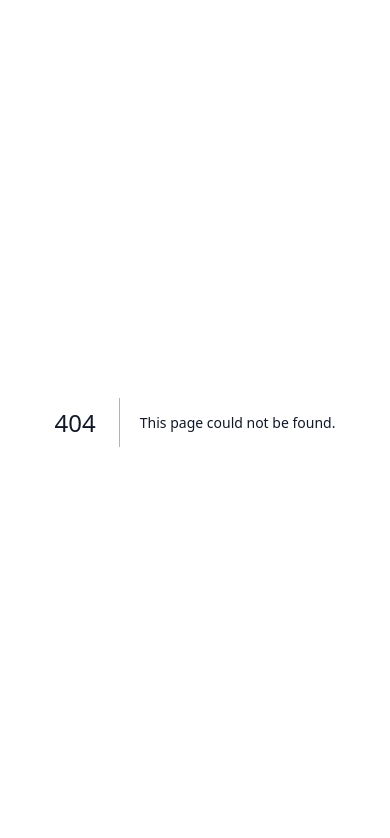
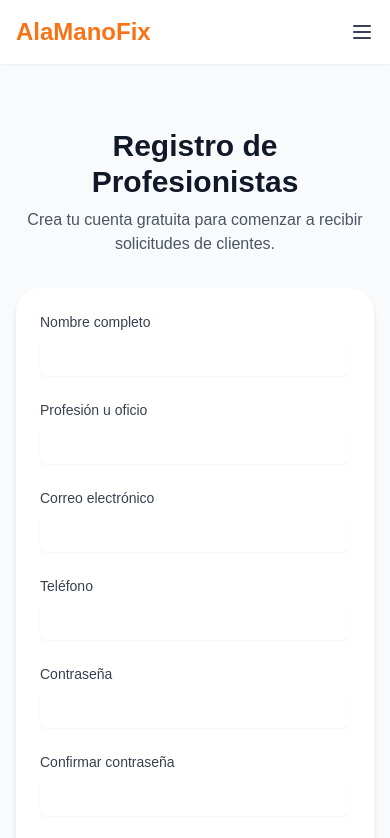
Before and after one commit to AlaManoFix/alamanofix-landing, a Next.js app: page /registro-profesional in a window 390 px wide. Before the commit this address had no page. Shown: the top 838 px of the page. Built offline with nearby package versions, Linux system fonts and the light colour scheme.

Commit message:
feat: Create Profesionales and RegistroProfesional pages with responsive design and form handling

```diff
--- /dev/null
+++ b/src/app/profesionales/page.tsx
@@ -0,0 +1,80 @@
+// src/app/profesionales/page.tsx
+
+'use client';
+
+import Navbar from '@/components/Navbar';
+import Footer from '@/components/Footer';
+import Link from 'next/link';
+import { Briefcase, CalendarDays, Users } from 'lucide-react';
+
+export default function ProfesionalesPage() {
+  return (
+    <>
+      <Navbar />
+
+      {/* Hero */}
+      <section className="bg-orange-50 py-20 text-center">
+        <div className="max-w-3xl mx-auto px-4">
+          <h1 className="text-4xl font-bold text-gray-900 mb-4">
+            ¿Eres profesionista independiente?
+          </h1>
+          <p className="text-lg text-gray-700 mb-8">
+            Únete a AlaManoFix y conecta con más clientes en tu zona. Administra tu tiempo, mejora tu reputación y aumenta tus ingresos.
+          </p>
+          <Link
+            href="/registro-profesional" // cambia si tienes una ruta real
+            className="inline-block bg-orange-500 text-white px-6 py-3 rounded-full text-lg font-medium hover:bg-orange-600 transition"
+          >
+            Regístrate ahora
+          </Link>
+        </div>
+      </section>
+
+      {/* Beneficios */}
+      <section className="bg-white py-16">
+        <div className="max-w-6xl mx-auto px-4 text-center">
+          <h2 className="text-3xl font-bold text-gray-900 mb-12">Beneficios para profesionistas</h2>
+          <div className="grid grid-cols-1 sm:grid-cols-2 lg:grid-cols-3 gap-8 text-left">
+            {[
+              {
+                icon: <Briefcase className="w-6 h-6 text-orange-500" />,
+                title: 'Consigue más trabajos',
+                desc: 'Accede a personas que ya están buscando tus servicios.',
+              },
+              {
+                icon: <CalendarDays className="w-6 h-6 text-orange-500" />,
+                title: 'Organiza tu horario',
+                desc: 'Tú decides cuándo trabajar. ¡Sin jefes, sin horarios forzados!',
+              },
+              {
+                icon: <Users className="w-6 h-6 text-orange-500" />,
+                title: 'Haz crecer tu reputación',
+                desc: 'Tus buenas calificaciones generan más clientes y confianza.',
+              },
+            ].map((b, i) => (
+              <div key={i} className="p-6 bg-gray-50 rounded-lg shadow-sm hover:shadow-md transition">
+                <div className="mb-3">{b.icon}</div>
+                <h3 className="text-xl font-semibold mb-1">{b.title}</h3>
+                <p className="text-gray-600">{b.desc}</p>
+              </div>
+            ))}
+          </div>
+        </div>
+      </section>
+
+      {/* CTA final */}
+      <section className="bg-orange-500 py-16 text-center text-white">
+        <h2 className="text-3xl font-bold mb-4">¿Listo para comenzar?</h2>
+        <p className="mb-6 text-lg">Regístrate gratis y empieza a recibir solicitudes de clientes hoy mismo.</p>
+        <Link
+          href="/registro-profesional"
+          className="bg-white text-orange-600 font-semibold px-6 py-3 rounded-full hover:bg-gray-100 transition"
+        >
+          Crear cuenta como profesionista
+        </Link>
+      </section>
+
+      <Footer />
+    </>
+  );
+}
--- /dev/null
+++ b/src/app/registro-profesional/page.tsx
@@ -0,0 +1,124 @@
+'use client';
+
+import Navbar from '@/components/Navbar';
+import Footer from '@/components/Footer';
+import { useState } from 'react';
+
+export default function RegistroProfesionalPage() {
+  const [formData, setFormData] = useState({
+    nombre: '',
+    profesion: '',
+    email: '',
+    telefono: '',
+    password: '',
+    confirmPassword: '',
+  });
+
+  const handleChange = (e: React.ChangeEvent<HTMLInputElement>) => {
+    setFormData({ ...formData, [e.target.name]: e.target.value });
+  };
+
+  const handleSubmit = (e: React.FormEvent) => {
+    e.preventDefault();
+    console.log('Registrando profesionista:', formData);
+    // Aquí iría tu lógica de registro con API/Auth
+  };
+
+  return (
+    <>
+      <Navbar />
+
+      <section className="bg-gray-50 py-16">
+        <div className="max-w-xl mx-auto px-4">
+          <h1 className="text-3xl font-bold text-center mb-2">Registro de Profesionistas</h1>
+          <p className="text-center text-gray-600 mb-8">
+            Crea tu cuenta gratuita para comenzar a recibir solicitudes de clientes.
+          </p>
+
+          <form onSubmit={handleSubmit} className="space-y-6 bg-white p-6 rounded-xl shadow-md">
+            <div>
+              <label className="block text-sm font-medium text-gray-700">Nombre completo</label>
+              <input
+                type="text"
+                name="nombre"
+                value={formData.nombre}
+                onChange={handleChange}
+                required
+                className="mt-1 block w-full border-gray-300 rounded-md shadow-sm px-3 py-2"
+              />
+            </div>
+
+            <div>
+              <label className="block text-sm font-medium text-gray-700">Profesión u oficio</label>
+              <input
+                type="text"
+                name="profesion"
+                value={formData.profesion}
+                onChange={handleChange}
+                required
+                className="mt-1 block w-full border-gray-300 rounded-md shadow-sm px-3 py-2"
+              />
+            </div>
+
+            <div>
+              <label className="block text-sm font-medium text-gray-700">Correo electrónico</label>
+              <input
+                type="email"
+                name="email"
+                value={formData.email}
+                onChange={handleChange}
+                required
+                className="mt-1 block w-full border-gray-300 rounded-md shadow-sm px-3 py-2"
+              />
+            </div>
+
+            <div>
+              <label className="block text-sm font-medium text-gray-700">Teléfono</label>
+              <input
+                type="tel"
+                name="telefono"
+                value={formData.telefono}
+                onChange={handleChange}
+                required
+                className="mt-1 block w-full border-gray-300 rounded-md shadow-sm px-3 py-2"
+              />
+            </div>
+
+            <div>
+              <label className="block text-sm font-medium text-gray-700">Contraseña</label>
+              <input
+                type="password"
+                name="password"
+                value={formData.password}
+                onChange={handleChange}
+                required
+                className="mt-1 block w-full border-gray-300 rounded-md shadow-sm px-3 py-2"
+              />
+            </div>
+
+            <div>
+              <label className="block text-sm font-medium text-gray-700">Confirmar contraseña</label>
+              <input
+                type="password"
+                name="confirmPassword"
+                value={formData.confirmPassword}
+                onChange={handleChange}
+                required
+                className="mt-1 block w-full border-gray-300 rounded-md shadow-sm px-3 py-2"
+              />
+            </div>
+
+            <button
+              type="submit"
+              className="w-full bg-orange-500 text-white py-3 rounded-md font-semibold hover:bg-orange-600 transition"
+            >
+              Crear cuenta
+            </button>
+          </form>
+        </div>
+      </section>
+
+      <Footer />
+    </>
+  );
+}
```
